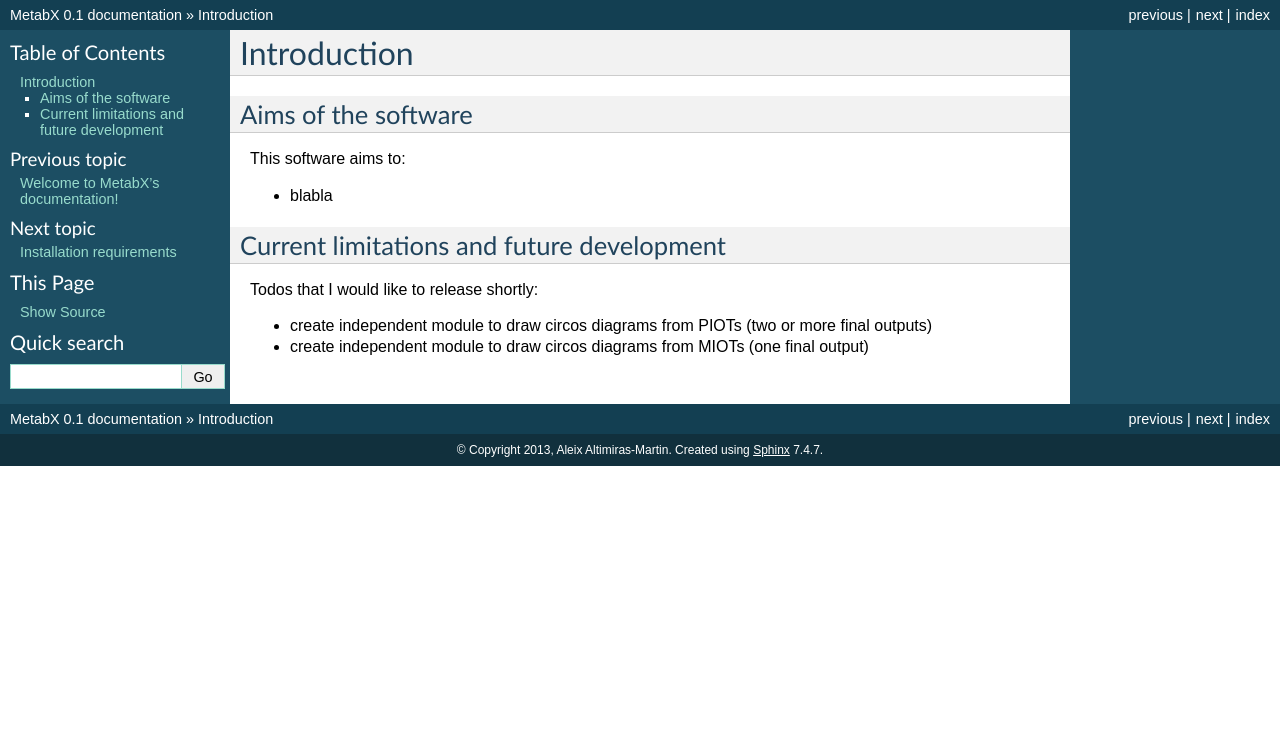
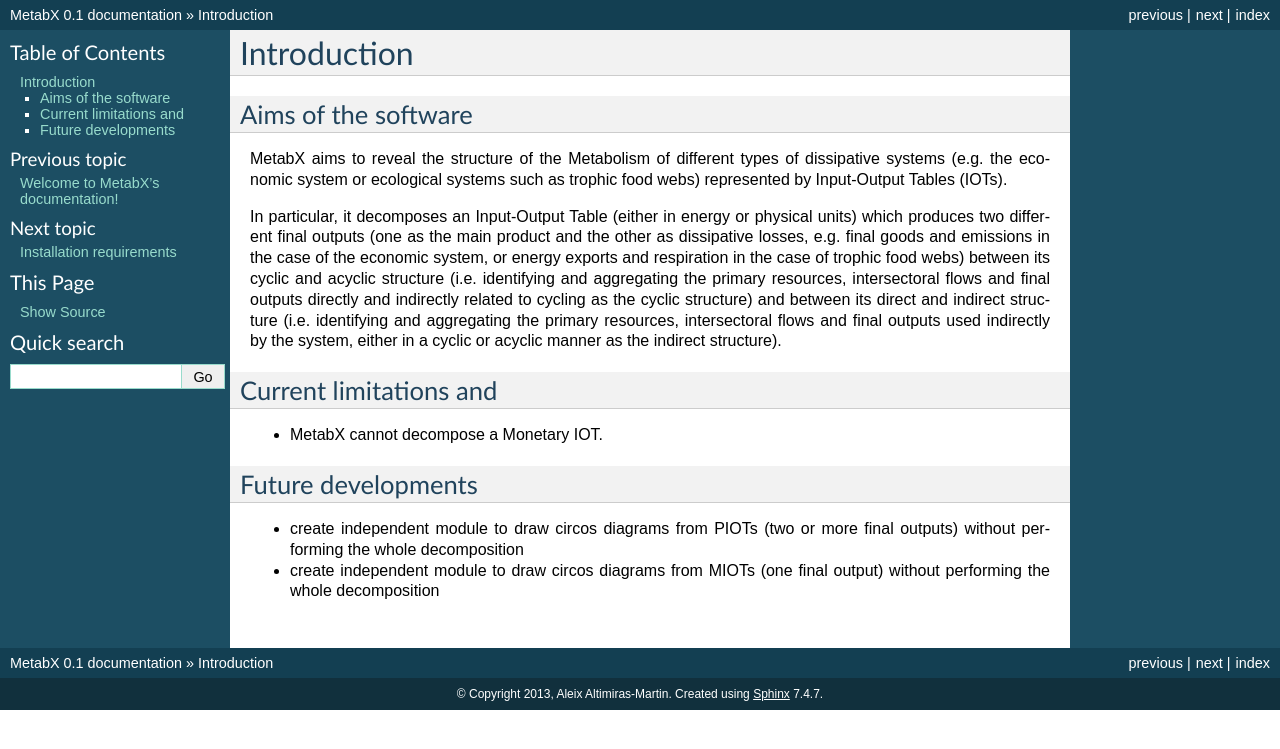
Before and after one commit to Friedsoap/MetabX, a Sphinx documentation site: the page built from DOC/source/intro.rst, in a window 1280 px wide. Shown: the top 749 px of the page. Built offline with Sphinx 7.4.7, drawn with Linux system fonts in a browser that asks for light colours.

Commit message:
edited DOCs

```diff
--- a/DOC/source/data_output.rst
+++ b/DOC/source/data_output.rst
@@ -12,4 +12,4 @@
 
 All spreadsheets contain:
 
-* list all sections within the spreadsheets.
+* TODO: list all sections within the spreadsheets.
--- a/DOC/source/intro.rst
+++ b/DOC/source/intro.rst
@@ -7,14 +7,18 @@
 =============================================================
 
 Aims of the software
--------------
-This software aims to:
+--------------------------
+MetabX aims to reveal the structure of the Metabolism of different types of dissipative systems (e.g. the economic system or ecological systems such as trophic food webs) represented by Input-Output Tables (IOTs).
 
-* blabla
+In particular, it decomposes an Input-Output Table (either in energy or physical units) which produces two different final outputs (one as the main product and the other as dissipative losses, e.g. final goods and emissions in the case of the economic system, or energy exports and respiration in the case of trophic food webs) between its cyclic and acyclic structure (i.e. identifying and aggregating the primary resources, intersectoral flows and final outputs directly and indirectly related to cycling as the cyclic structure) and between its direct and indirect structure (i.e. identifying and aggregating the primary resources, intersectoral flows and final outputs used indirectly by the system, either in a cyclic or acyclic  manner as the indirect structure).
 
-Current limitations and future development
----------------------------
-Todos that I would like to release shortly:
+Current limitations and
+-------------------------
 
-* create independent module to draw circos diagrams from PIOTs (two or more final outputs)
-* create independent module to draw circos diagrams from MIOTs (one final output)
+* MetabX cannot decompose a Monetary IOT.
+
+Future developments
+----------------------------------------
+
+* create independent module to draw circos diagrams from PIOTs (two or more final outputs) without performing the whole decomposition
+* create independent module to draw circos diagrams from MIOTs (one final output)  without performing the whole decomposition
--- a/DOC/source/using_metabx.rst
+++ b/DOC/source/using_metabx.rst
@@ -11,8 +11,9 @@
 You need to install some software before it works (see :ref:`python_req`).
 With that software, it should work out of the box to decompose IOTs.
 
-2 ways to run it: either directly from shell or through Spyder
-Explain both
+You can run MetabX in 2 ways: either from the shell or through Spyder
+
+TODO: Explain both
 
 
 
```
Also changed, not shown: DOC/source/circos_output.rst (+6 -1 lines).
